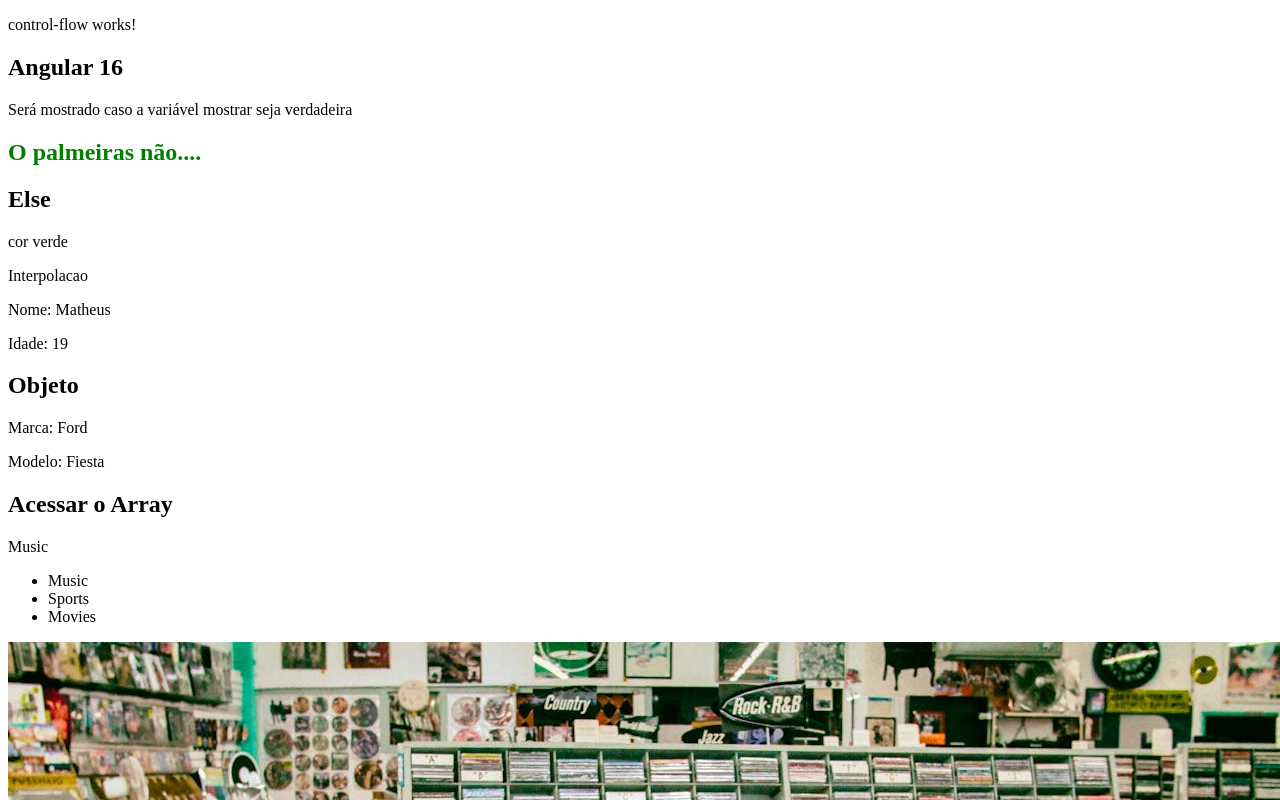
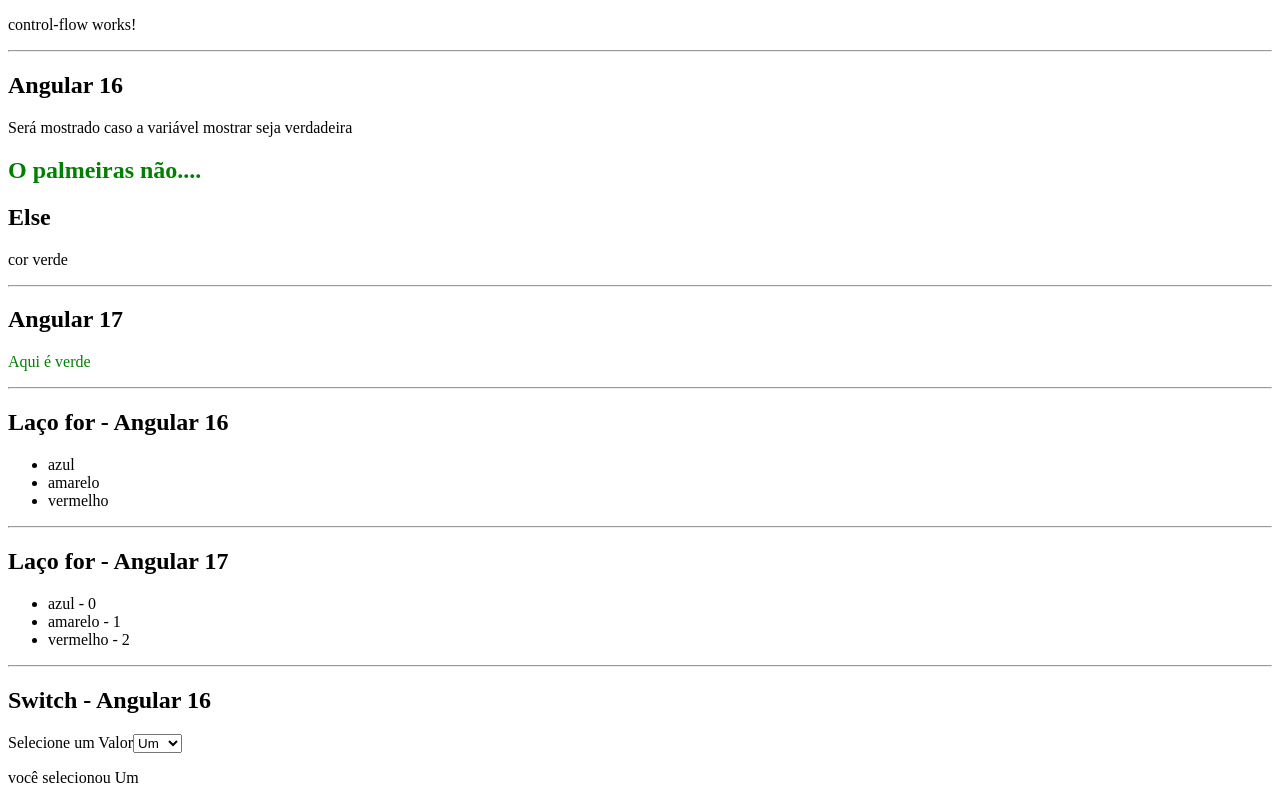
Before and after one commit to bailooon/app-control-flow-Angular, an Angular app: page / in a window 1280 px wide. Shown: the top 800 px of the page. Built offline with nearby package versions, Linux system fonts and the light colour scheme.

Commit message:
aprendendo switch case em angular

```diff
--- a/src/app/components/control-flow/control-flow.component.html
+++ b/src/app/components/control-flow/control-flow.component.html
@@ -1,21 +1,80 @@
 <p>control-flow works!</p>
 
+<hr>
 <h2>Angular 16</h2>
 
 <div *ngIf="mostrar">
   <p>Será mostrado caso a variável mostrar seja verdadeira</p>
 </div>
 
-<h2 *ngIf="color === 'green'" ngClass="color-green">
-      O palmeiras não....
-</h2>
+<h2 *ngIf="color === 'green'" ngClass="color-green">O palmeiras não....</h2>
 
 <h2>Else</h2>
 
 <div *ngIf="color === 'green'; else elseBlock">
-      <p>cor verde</p>
+  <p>cor verde</p>
 </div>
 
 <ng-template #elseBlock>
   <p>Bloco do else</p>
 </ng-template>
+
+<hr>
+<h2>Angular 17</h2>
+@if (color == "green") {
+<p ngClass="color-green">Aqui é verde</p>
+}@else {
+<p>Não é verde</p>
+}
+
+<hr />
+<h2>Laço for - Angular 16</h2>
+<ul>
+  <li *ngFor="let cor of cores">
+    {{ cor }}
+  </li>
+</ul>
+
+<hr>
+<h2>Laço for - Angular 17</h2>
+
+<ul>
+  @for (cor of cores; track $index) {
+  <li>{{ cor }} - {{ $index }}</li>
+  }
+</ul>
+
+<hr>
+<h2>Switch - Angular 16</h2>
+
+<label for="selector">Selecione um Valor</label>
+<select id="selector" (change)="trocarValor($event)">
+  <option value="um">Um</option>
+  <option value="dois">Dois</option>
+  <option value="tres">Três</option>
+</select>
+
+<div [ngSwitch]="itemSelecionado">
+  <p *ngSwitchCase=" 'um' ">você selecionou Um</p>
+  <p *ngSwitchCase=" 'dois' ">você selecionou Dois</p>
+  <p *ngSwitchCase=" 'tres' ">você selecionou Três</p>
+</div>
+
+<hr>
+<h2>Switch Angular 17</h2>
+
+@switch (mes) {
+  @case (1) {
+    <p>Janeiro</p>
+  }
+  @case (2) {
+    <p>Fevereiro</p>
+  }
+  @case (3) {
+    <p>Março</p>
+  }
+  @default {
+    <p>Mês não encontrado</p>
+  }
+}
+<hr>
--- a/src/app/components/control-flow/control-flow.component.ts
+++ b/src/app/components/control-flow/control-flow.component.ts
@@ -11,6 +11,17 @@ import { Component } from '@angular/core';
 export class ControlFlowComponent {
   mostrar: boolean = true;
   color: string = "green";
+  cores = ["azul", "amarelo", "vermelho"];
+  itemSelecionado:string = 'um';
+  mes:number = 1;
+
+  trocarValor(event:Event) : void{
+    const elementoSelecionado = event.target as HTMLSelectElement
+    this.itemSelecionado = elementoSelecionado.value
+
+  }
+
+
   constructor(){
 
   }
```
